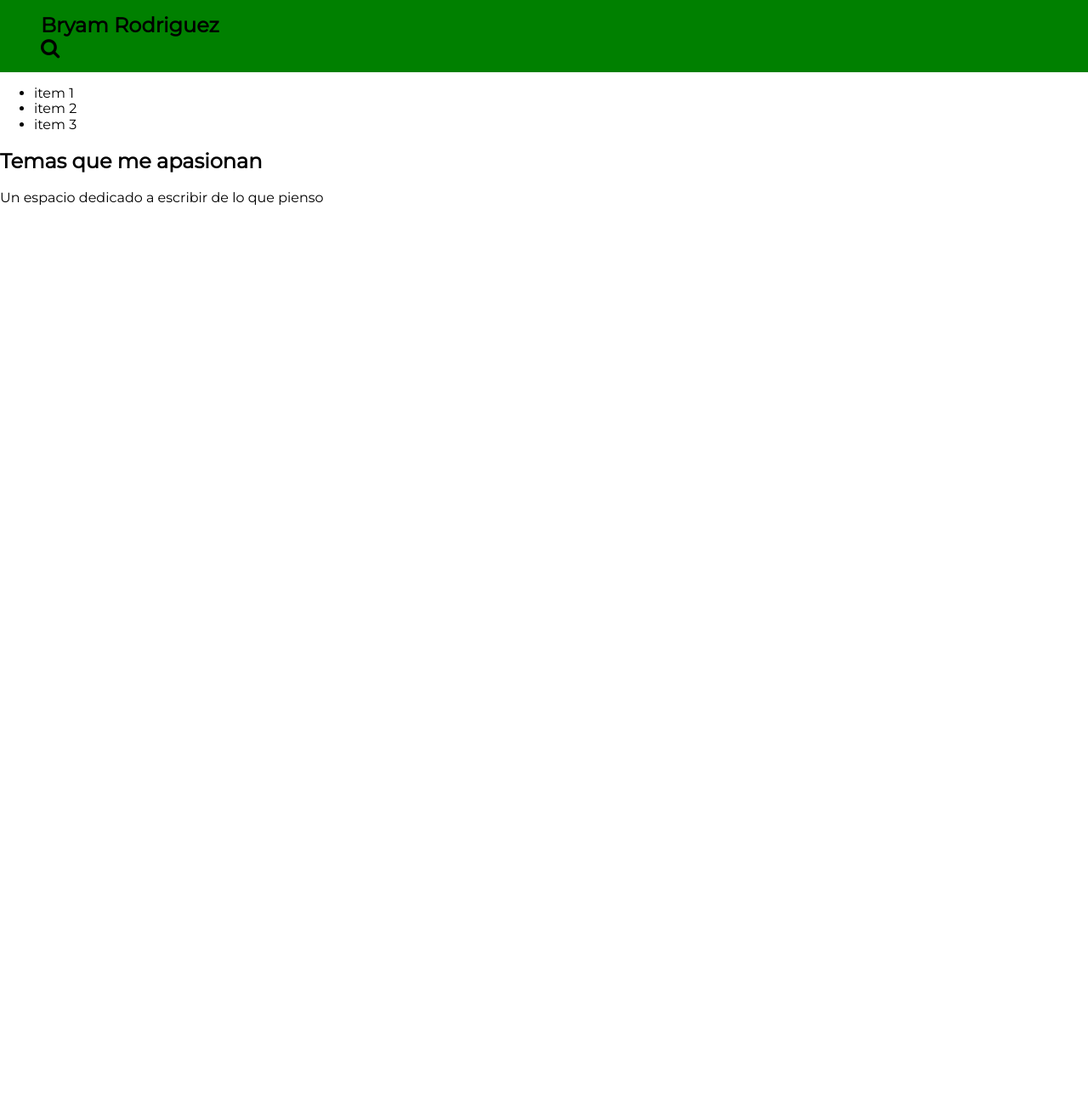
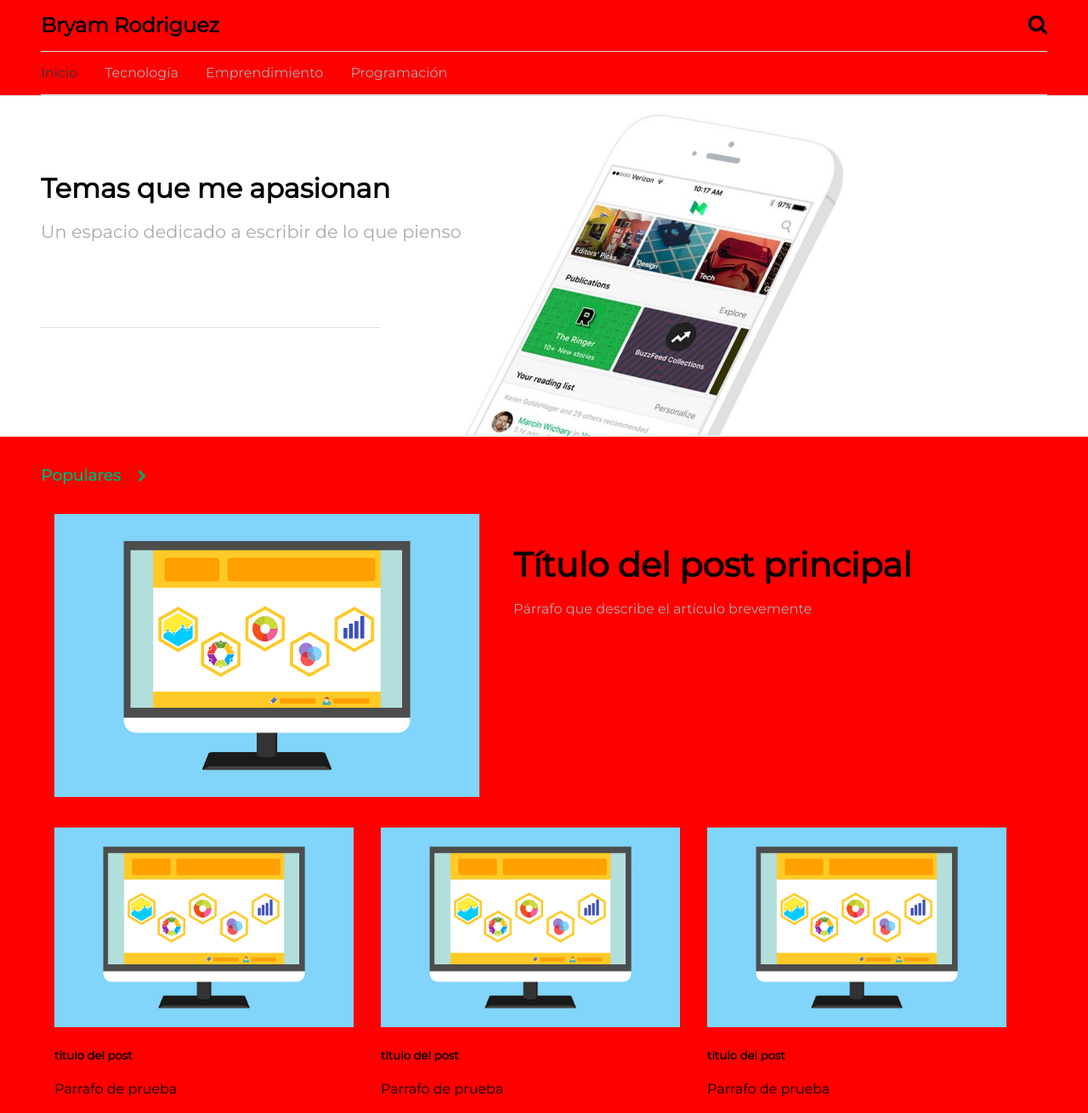
Before and after one commit to bryamrrr/portfolio, a plain HTML site: page blog.html in a window 1280 px wide. Shown: the whole page at 85% size. Before the commit the page ends 800 px from the top, so only its background shows below. Drawn offline with Linux system fonts and the light colour scheme.

Commit message:
Update session 6

```diff
--- a/blog.html
+++ b/blog.html
@@ -1,10 +1,11 @@
 <!DOCTYPE html>
 <html lang="en">
 <head>
-  <meta charset="UTF-8">
+  <meta charset="UTF-8" />
   <meta description="Este es mi blog personal">
+  <meta name="viewport" content="width=device-width">
   <title>Blog</title>
-  <link href="https://fonts.googleapis.com/css?family=Montserrat" rel="stylesheet">
+  <link href="https://fonts.googleapis.com/css?family=Montserrat" rel="stylesheet" />
   <link rel="stylesheet" href="font-awesome/css/font-awesome.min.css">
   <link rel="stylesheet" href="css/normalize.css">
   <link rel="stylesheet" href="css/blog.css">
@@ -16,15 +17,47 @@
   </header>
   <nav>
     <ul>
-      <li>item 1</li>
-      <li>item 2</li>
-      <li>item 3</li>
+      <li class="activo">Inicio</li>
+      <li>Tecnología</li>
+      <li>Emprendimiento</li>
+      <li>Programación</li>
     </ul>
   </nav>
-  <section>
+  <section class="principal-blog">
     <h2>Temas que me apasionan</h2>
     <p>Un espacio dedicado a escribir de lo que pienso</p>
-    <img src="#" alt="" />
+    <div class="linea"></div>
+  </section>
+  <section class="articulos">
+    <h3>
+      Populares <i class="fa fa-chevron-right"></i>
+    </h3>
+    <article class="destacado">
+      <figure>
+        <img src="images/article.png" alt="" />
+      </figure>
+      <div>
+        <h4>Título del post principal</h4>
+        <p>Párrafo que describe el artículo brevemente</p>
+      </div>
+    </article>
+    <div class="otros-articulos">
+      <article>
+        <img src="images/article.png" alt="">
+        <h5>titulo del post</h5>
+        <p>Parrafo de prueba</p>
+      </article>
+      <article>
+        <img src="images/article.png" alt="">
+        <h5>titulo del post</h5>
+        <p>Parrafo de prueba</p>
+      </article>
+      <article>
+        <img src="images/article.png" alt="">
+        <h5>titulo del post</h5>
+        <p>Parrafo de prueba</p>
+      </article>
+    </div>
   </section>
 </body>
 </html>
--- a/css/blog.css
+++ b/css/blog.css
@@ -5,10 +5,9 @@ body {
 }
 
 header {
-  background-color: green;
   padding: 1em 3em;
-  /*display: flex;
-  justify-content: space-between;*/
+  display: flex;
+  justify-content: space-between;
   /*align-content: center;*/
   /*align-items: flex-start;*/
   /*flex-wrap: wrap;*/
@@ -23,14 +22,137 @@ h1 {
   margin-top: 0;
   margin-bottom: 0;
   font-size: 1.5em;
-  /*order: 3;*/
 }
 
 header i.fa {
   font-size: 1.5em;
 }
 
-div {
-  background-color: red;
-  margin: 10px;
+.principal-blog {
+  background-image: url(../images/main.jpeg);
+  padding: 4em 3em 8em;
 }
+
+.principal-blog h2 {
+  font-size: 2em;
+  margin-bottom: 0;
+}
+
+.principal-blog p {
+  color: #AAA;
+  font-size: 1.3em;
+}
+
+.principal-blog .linea {
+  background-color: #DDD;
+  margin-left: 0;
+  margin-top: 100px;
+  width: 400px;
+  height: 1px;
+}
+
+nav {
+  /*background-color: green;*/
+  border-bottom: 1px solid #DDD;
+}
+
+/* Aca usamos flex para ubicar los enlaces uno al costado del otro */
+nav ul {
+  border-top: 1px solid #DDD;
+  border-bottom: 1px solid #DDD;
+  display: flex;
+  list-style-type: none;
+  padding: 1em 0;
+  margin: 0 3em;
+  /*margin-left: 3em;
+  margin-right: 3em;
+  margin-top: 0;
+  margin-bottom: 0;*/
+}
+
+nav li {
+  color: #AAA;
+  margin-right: 2em;
+}
+
+nav li.activo {
+  color: #333;
+}
+
+.articulos {
+  padding: 1em 3em;
+}
+
+.articulos h3 {
+  color: #00AB6B;
+}
+
+.articulos h3 i {
+  font-size: .8em;
+  margin-left: 1em;
+}
+
+.destacado {
+  display: flex;
+}
+
+.destacado figure {
+  margin-left: 1em;
+}
+
+.destacado img {
+  width: 500px;
+}
+
+.destacado h4 {
+  font-size: 2.5em;
+  margin-bottom: .5em;
+}
+
+.destacado p {
+  color: #AAA;
+  margin-top: .5em;
+}
+
+.otros-articulos {
+  display: flex;
+  margin: 1em;
+}
+
+.otros-articulos img {
+  width: 100%;
+}
+
+.otros-articulos article {
+  margin-right: 2em;
+  flex-grow: 2;
+}
+
+/*- Desktop first*/
+@media (max-width: 768px) {
+  body {
+    background-color: red;
+  }
+}
+
+@media (max-width: 480px) {
+  body {
+    background-color: blue;
+  }
+}
+
+
+
+
+/*- Mobile first*/
+@media (min-width: 768px) {
+  body {
+    background-color: red;
+  }
+}
+
+@media (min-width: 1024px) {
+  body {
+    background-color: red;
+  }
+}
```
Also changed, not shown: 1 other file.
